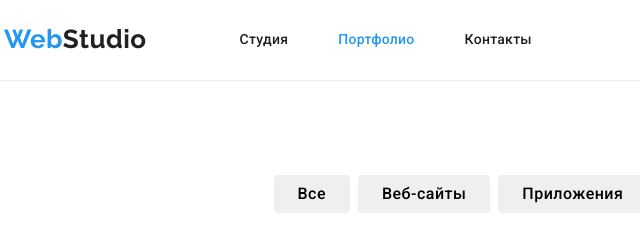
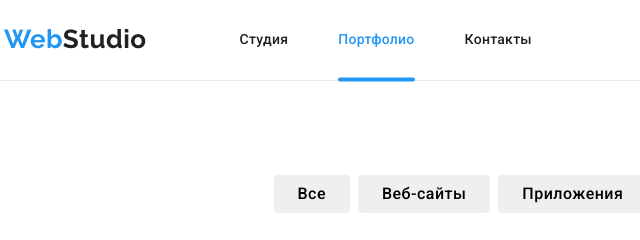
Before and after one commit to vmorgunov/goit-markup-hw-05, a plain HTML site: page portfolio.html in a window 1280 px wide. Shown: the top 240 px of the page, 51-691 px from the left. Drawn offline with nearby package versions, Linux system fonts and the light colour scheme.

Commit message:
Add line to link-active

```diff
--- a/css/style.css
+++ b/css/style.css
@@ -116,6 +116,7 @@ a {
 
 .nav-item {
   margin-right: 50px;
+  position: relative;
 }
 
 .nav-link {
@@ -134,6 +135,19 @@ a {
 
 .link-active {
   color: var(--acent-color);
+}
+
+.link-active::after {
+  content: '';
+  display: block;
+  width: 100%;
+  height: 4px;
+  border-radius: 2px;
+  background-color: var(--acent-color);
+  position: absolute;
+  bottom: 0;
+  left: 0;
+  transform: translateY(1.5px);
 }
 
 .contacts-header-list {
```
